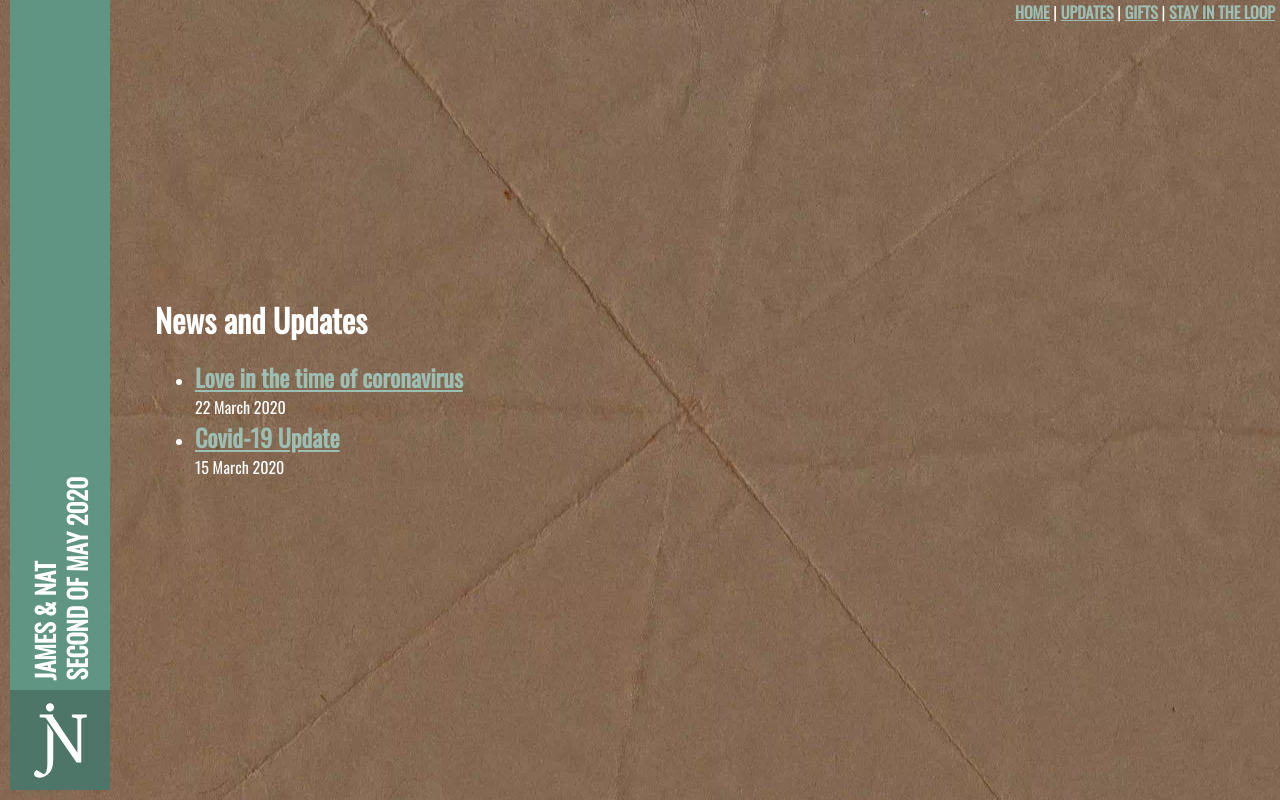
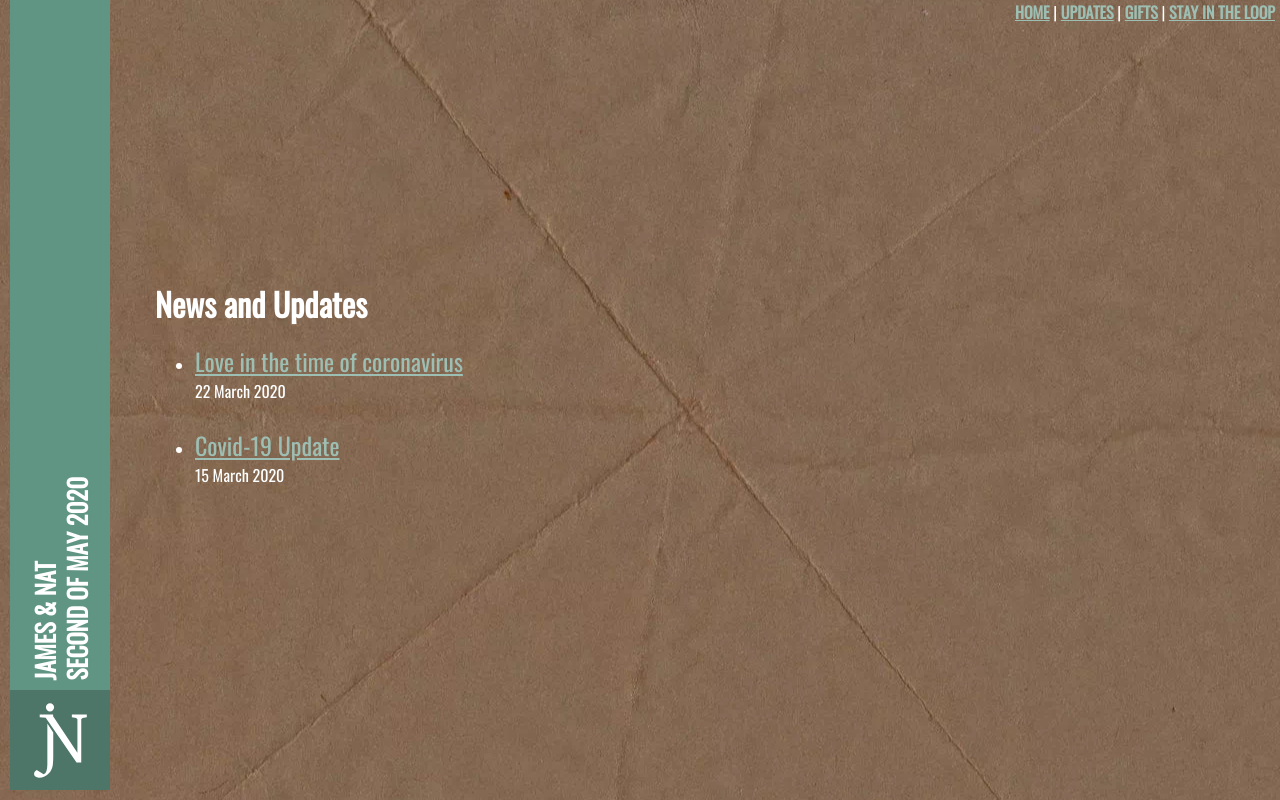
Before and after one commit to jamesdoc/second-of-may, an Eleventy site: page src/updates/index.njk in a window 1280 px wide. Built offline with nearby package versions, Linux system fonts and the light colour scheme; Eleventy itself is replaced by a stand-in of ours; files that its build step writes are made by us from their sources.

Commit message:
Tidy up listing

```diff
--- /dev/null
+++ b/src/assets/scss/_listing.scss
@@ -0,0 +1,10 @@
+.listing {
+  &__item {
+    margin-bottom: 1.5rem;
+  }
+
+  &__title {
+    display: block;
+    font-size: 1.5rem;
+  }
+}
--- a/src/assets/scss/main.scss
+++ b/src/assets/scss/main.scss
@@ -4,6 +4,7 @@
 @import 'spine';
 @import 'form';
 @import 'home';
+@import 'listing';
 
 body {
   background-color: #846a53;
--- a/src/updates/index.njk
+++ b/src/updates/index.njk
@@ -6,13 +6,13 @@ eleventyExcludeFromCollections: true
 <div>
   <h1>News and Updates</h1>
 
-  <ul>
+  <ul class="listing">
   {% for update in collections.updates | reverse  %}
-    <li>
-      <a href="{{ update.url }}">
-        <h2>{{ update.data.title }}</h2>
+    <li class="listing__item">
+      <a href="{{ update.url }}" class="listing__title">
+        {{ update.data.title }}
       </a>
-      {% if update.data.date %}<date>{{ update.data.date | readableDate }}</date>{% endif %}
+      {% if update.data.date %}<date class="listing__date">{{ update.data.date | readableDate }}</date>{% endif %}
     </li>
   {% endfor %}
   </ul>
```
